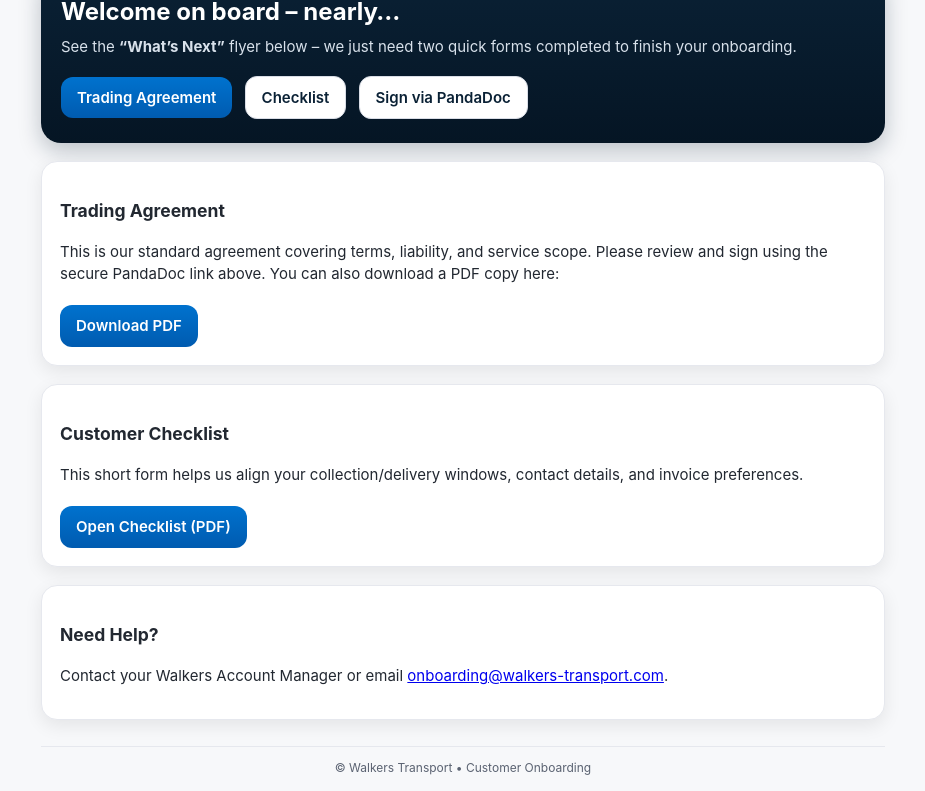
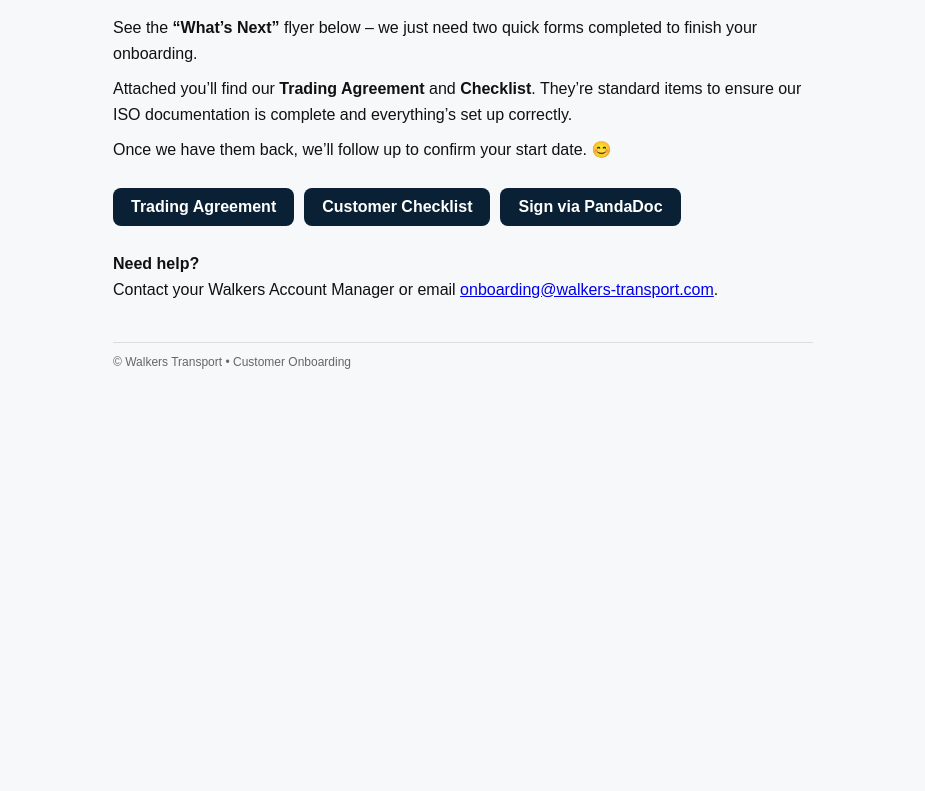
Before and after one commit to chrisburley01/walkers-onbarding, a plain HTML site: page index.html in a window 1280 px wide. Shown: the part 141-932 px from the top of the page, without its empty margins (177-1102 px from the left). After the commit the page ends 800 px from the top, so only its background shows below. Drawn offline with Linux system fonts and the light colour scheme.

Commit message:
Update index.html

```diff
--- a/index.html
+++ b/index.html
@@ -7,60 +7,37 @@
 <base href="./">
 <link rel="icon" href="assets/walkers-logo.svg">
 <style>
-  :root{
-    --brand-primary:#0A2135; --brand-primary-700:#051524; --brand-accent:#0072CE;
-    --text:#222831; --muted:#6B7280; --bg:#F7F8FA; --surface:#fff; --line:#E6E8EE;
-    --radius:16px; --shadow:0 6px 18px rgba(0,0,0,.08);
-  }
-  *{box-sizing:border-box}body{margin:0;background:var(--bg);font:15px/1.45 Inter,system-ui,Segoe UI,Roboto;color:var(--text)}
-  .shell{max-width:880px;margin:40px auto;padding:0 18px}
-  header{display:flex;align-items:center;gap:14px;margin-bottom:24px}
-  .logo{height:48px;width:auto;object-fit:contain}
-  .hero{background:linear-gradient(180deg,var(--brand-primary),var(--brand-primary-700));color:#fff;
-        border-radius:20px;padding:24px 20px;box-shadow:0 8px 22px rgba(10,33,53,.25)}
-  .hero h1{margin:0 0 6px;font-size:24px}
-  .hero p{margin:6px 0 12px;color:#d8e1eb}
-  .btn{display:inline-block;padding:10px 16px;border-radius:12px;font-weight:600;text-decoration:none;margin:6px 8px 0 0}
-  .btn-primary{background:linear-gradient(180deg,var(--brand-accent),#005bb0);color:#fff}
-  .btn-white{background:#fff;color:var(--brand-primary);border:1px solid #d9dde6}
-  .card{background:var(--surface);border:1px solid var(--line);border-radius:var(--radius);
-        box-shadow:var(--shadow);padding:18px;margin-top:18px}
-  footer{margin-top:26px;padding-top:12px;border-top:1px solid var(--line);color:#5b6372;font-size:12px;text-align:center}
+  body{margin:0;font-family:Arial,Helvetica,sans-serif;background:#f7f8fa;color:#111}
+  .shell{max-width:700px;margin:60px auto;padding:20px}
+  header{display:flex;align-items:center;gap:12px;margin-bottom:30px}
+  img.logo{height:46px;width:auto}
+  h1{margin:0;font-size:24px;color:#0A2135}
+  p{line-height:1.6;margin:10px 0}
+  .buttons{display:flex;flex-wrap:wrap;gap:10px;margin:25px 0}
+  a.btn{background:#0A2135;color:#fff;padding:10px 18px;border-radius:8px;text-decoration:none;font-weight:600}
+  a.btn:hover{background:#0072CE}
+  footer{border-top:1px solid #ddd;margin-top:40px;padding-top:12px;font-size:12px;color:#666}
 </style>
 </head>
 <body>
   <div class="shell">
     <header>
       <img class="logo" src="assets/walkers-logo.svg" alt="Walkers Transport">
-    <h2 style="color:var(--brand-primary);margin:0">Customer Onboarding Portal</h2>
+      <h1>Welcome on board – nearly…</h1>
     </header>
 
-  <section class="hero">
-    <h1>Welcome on board – nearly…</h1>
     <p>See the <strong>“What’s Next”</strong> flyer below – we just need two quick forms completed to finish your onboarding.</p>
-    <div>
-      <a href="#trading" class="btn btn-primary">Trading Agreement</a>
-      <a href="#checklist" class="btn btn-white">Checklist</a>
-      <a href="https://app.pandadoc.com/a/#/docs/PLACEHOLDER" target="_blank" class="btn btn-white">Sign via PandaDoc</a>
+    <p>Attached you’ll find our <strong>Trading Agreement</strong> and <strong>Checklist</strong>.  They’re standard items to ensure our ISO documentation is complete and everything’s set up correctly.</p>
+    <p>Once we have them back, we’ll follow up to confirm your start date. 😊</p>
+
+    <div class="buttons">
+      <a href="assets/Trading-Agreement.pdf" class="btn" target="_blank">Trading Agreement</a>
+      <a href="assets/Customer-Checklist.pdf" class="btn" target="_blank">Customer Checklist</a>
+      <a href="https://app.pandadoc.com/a/#/docs/PLACEHOLDER" class="btn" target="_blank">Sign via PandaDoc</a>
     </div>
-  </section>
 
-  <section id="trading" class="card">
-    <h3>Trading Agreement</h3>
-    <p>This is our standard agreement covering terms, liability, and service scope. Please review and sign using the secure PandaDoc link above. You can also download a PDF copy here:</p>
-    <a href="assets/Trading-Agreement.pdf" target="_blank" class="btn btn-primary">Download PDF</a>
-  </section>
-
-  <section id="checklist" class="card">
-    <h3>Customer Checklist</h3>
-    <p>This short form helps us align your collection/delivery windows, contact details, and invoice preferences.</p>
-    <a href="assets/Customer-Checklist.pdf" target="_blank" class="btn btn-primary">Open Checklist (PDF)</a>
-  </section>
-
-  <section class="card">
-    <h3>Need Help?</h3>
-    <p>Contact your Walkers Account Manager or email <a href="mailto:onboarding@walkers-transport.com">onboarding@walkers-transport.com</a>.</p>
-  </section>
+    <p><strong>Need help?</strong><br>
+    Contact your Walkers Account Manager or email <a href="mailto:onboarding@walkers-transport.com">onboarding@walkers-transport.com</a>.</p>
 
     <footer>© Walkers Transport • Customer Onboarding</footer>
   </div>
```
Lines whose indentation alone changed are shown as unchanged.
